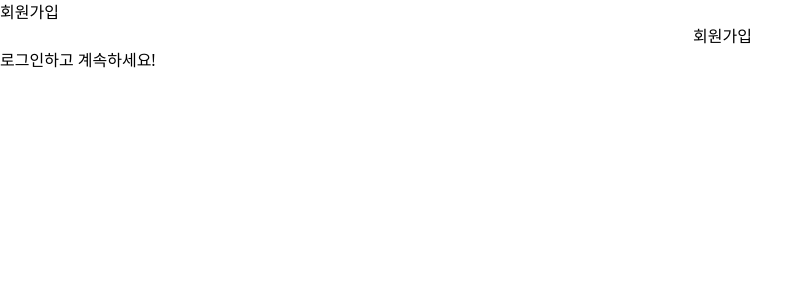
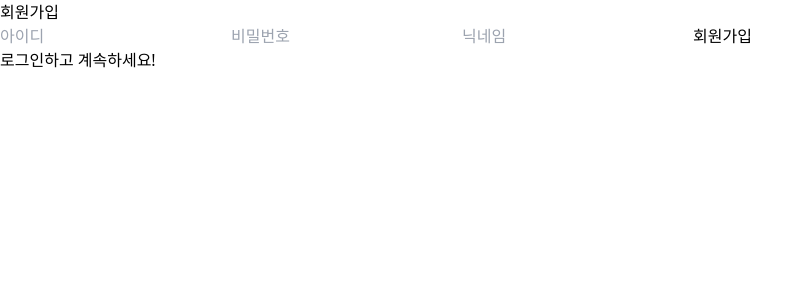
Before and after one commit to kjjyyy01/16-types, a React (Vite) app: page /signup in a window 1280 px wide. Shown: the top 300 px of the page, without its empty margins (0-812 px from the left). Built offline with nearby package versions, Linux system fonts and the light colour scheme.

Commit message:
#1 - Structure: 기본 구조 놓친 부분 추가

```diff
--- a/src/pages/Login.jsx
+++ b/src/pages/Login.jsx
@@ -5,13 +5,18 @@ const Login = () => {
     <div>
       <h1>로그인</h1>
       <form>
-        <input type="text" name="id" pattern="^([a-z0-9]){6,50}$" required />
-        <input type="password" pattern="^(?=.*[a-z])(?=.*[0-9])(?=.*[!@#$%^&*()_-+=[]{}~?:;`|/]).{6,15}$" required />
+        <input type="text" placeholder="아이디" pattern="^([a-z0-9]){6,50}$" required />
+        <input
+          type="password"
+          placeholder="비밀번호"
+          pattern="^(?=.*[a-z])(?=.*[0-9])(?=.*[!@#$%^&*()_-+=[]{}~?:;`|/]).{6,15}$"
+          required
+        />
         <button type="submit">로그인</button>
       </form>
       <span>아직 회원이 아니신가요?</span>
       <Link to={"/signup"}>
-        <button>회원가입</button>
+        <button type="button">회원가입</button>
       </Link>
     </div>
   );
--- a/src/pages/Results.jsx
+++ b/src/pages/Results.jsx
@@ -9,8 +9,8 @@ const Results = () => {
             ISTJ, Lorem ipsum dolor sit amet consectetur adipisicing elit. Exercitationem unde neque quisquam ad aut
             odit vitae animi. Officia aut tempora fugiat placeat, eius, ea, atque cumque nemo veniam rerum consequatur.
           </p>
-          <button>공개로 전환</button>
-          <button>삭제</button>
+          <button type="button">공개로 전환</button>
+          <button type="button">삭제</button>
         </li>
       </ul>
     </div>
--- a/src/pages/Signup.jsx
+++ b/src/pages/Signup.jsx
@@ -5,9 +5,14 @@ const Signup = () => {
     <div>
       <h1>회원가입</h1>
       <form>
-        <input type="text" pattern="^([a-z0-9]){6,50}$" required />
-        <input type="password" pattern="^(?=.*[a-z])(?=.*[0-9])(?=.*[!@#$%^&*()_-+=[]{}~?:;`|/]).{6,15}$" required />
-        <input type="text" pattern="^{2,6}$" required />
+        <input type="text" placeholder="아이디" pattern="^([a-z0-9]){6,50}$" required />
+        <input
+          type="password"
+          placeholder="비밀번호"
+          pattern="^(?=.*[a-z])(?=.*[0-9])(?=.*[!@#$%^&*()_-+=[]{}~?:;`|/]).{6,15}$"
+          required
+        />
+        <input type="text" placeholder="닉네임" pattern="^{2,6}$" required />
         <button>회원가입</button>
       </form>
       <Link to={"/login"}>
--- a/src/pages/Test.jsx
+++ b/src/pages/Test.jsx
@@ -2,6 +2,7 @@ const Test = () => {
   return (
     <div>
       <h1>MBTI 유형 검사</h1>
+      <form>
         <ul>
           <li>
             <p>데이트 중에도 GitHub를 체크하는 당신, 연인이 그런 당신을 이해할까요?</p>
@@ -15,7 +16,8 @@ const Test = () => {
             </label>
           </li>
         </ul>
-      <button>검사 완료</button>
+        <button type="submit">검사 완료</button>
+      </form>
     </div>
   );
 };
```
Lines whose indentation alone changed are shown as unchanged.
